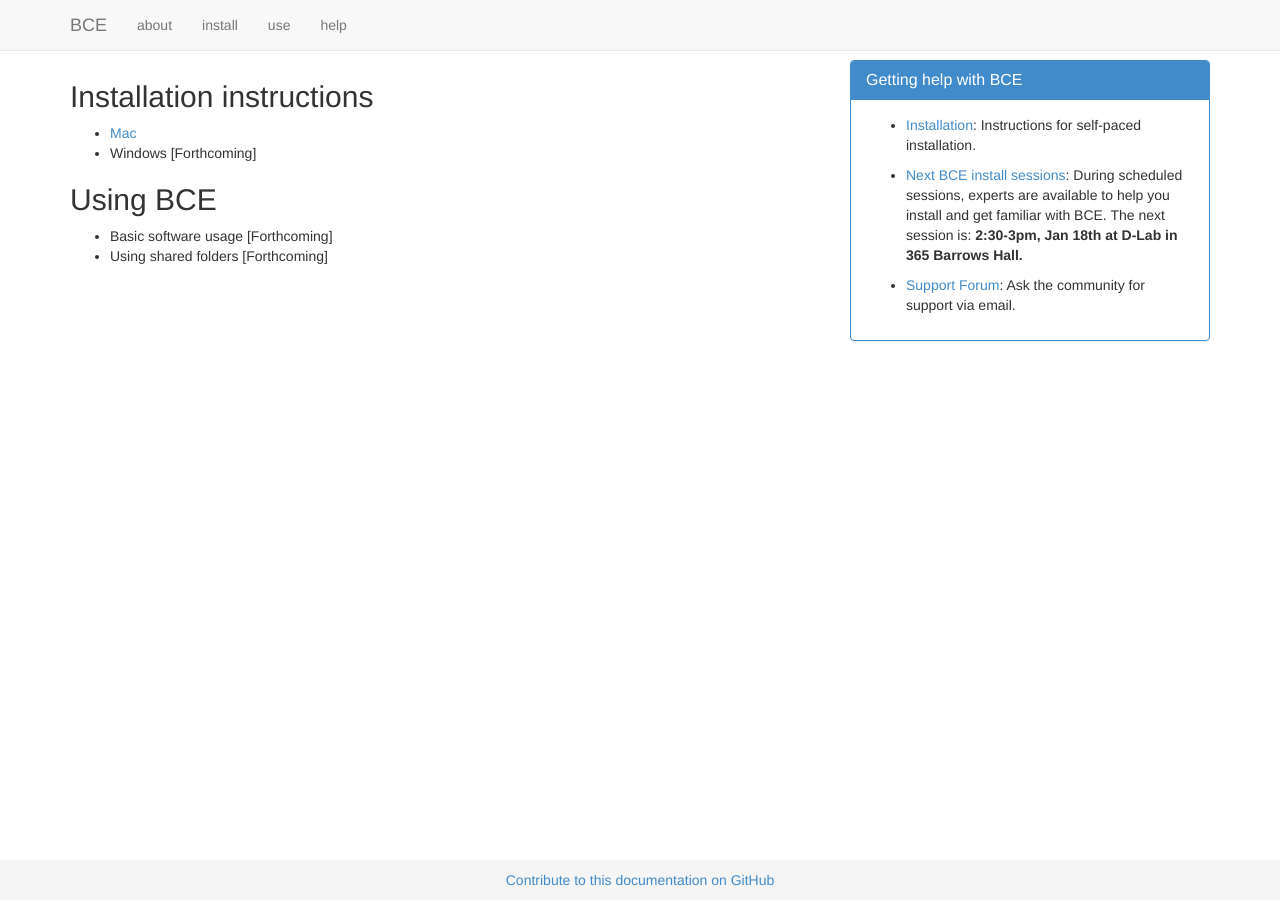
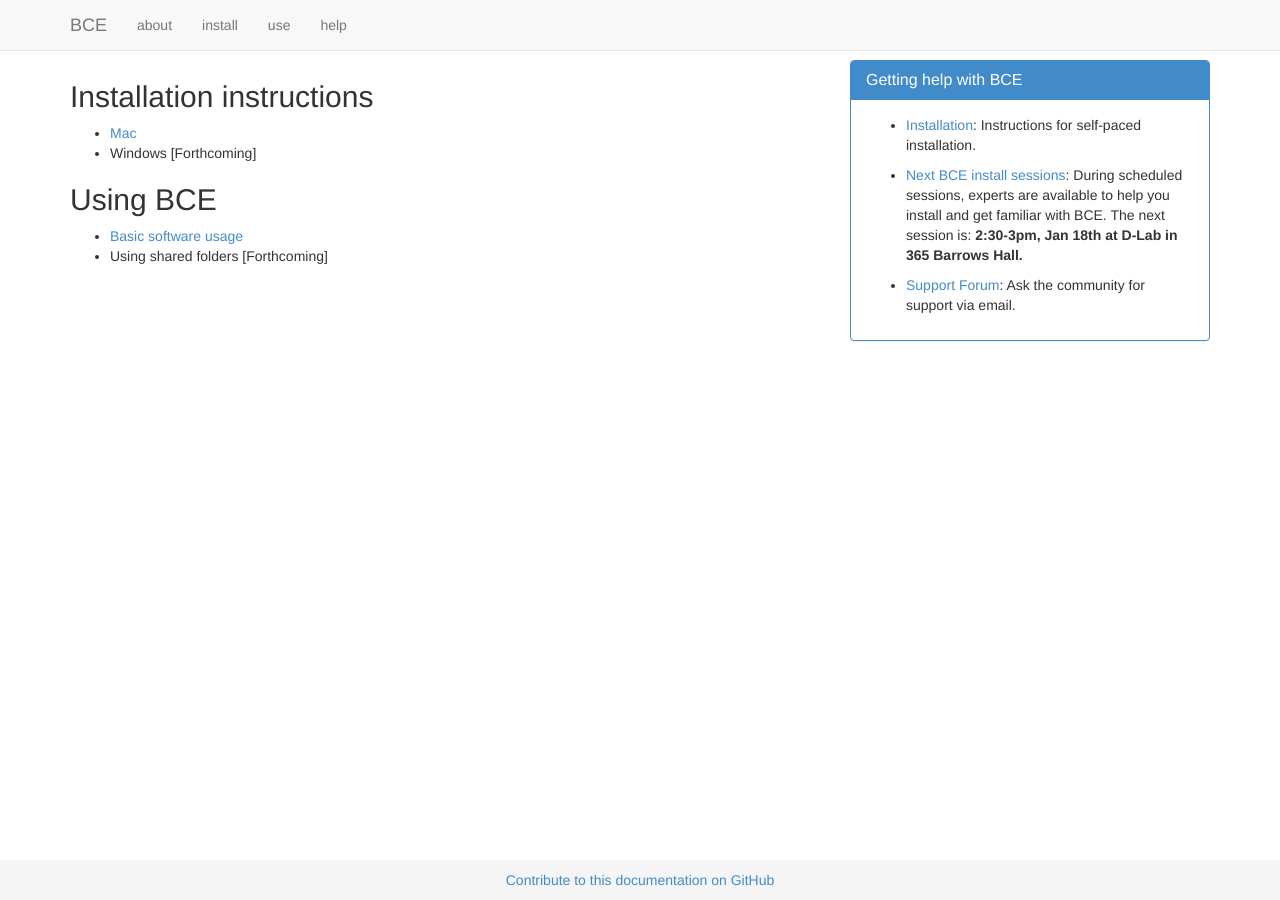
Before and after one commit to ucberkeley/bce-documentation, a Jekyll site: the page built from screencasts.md, in a window 1280 px wide. Built offline with Jekyll 4.4.1, drawn with Linux system fonts in a browser that asks for light colours; nearby versions of some CDN libraries; library files that are not in the unit come from our copies; Markdown is read by kramdown in place of the engine named in the settings.

Commit message:
added ref to screencast on using bce

```diff
--- a/screencasts.md
+++ b/screencasts.md
@@ -5,10 +5,10 @@ title: Screencasts
 
 ## Installation instructions
 
-  - [Mac](http://youtu.be/7hc1qjuMkHQ)
+  - [Mac](http://youtu.be/Zd21oKKuZDs)
   - Windows [Forthcoming]
 
 ## Using BCE
 
-  - Basic software usage [Forthcoming]
+  - [Basic software usage](http://youtu.be/ezxwyzQqd4s)
   - Using shared folders [Forthcoming]
```
Also changed, not shown: use.md (+2 -0 lines).
